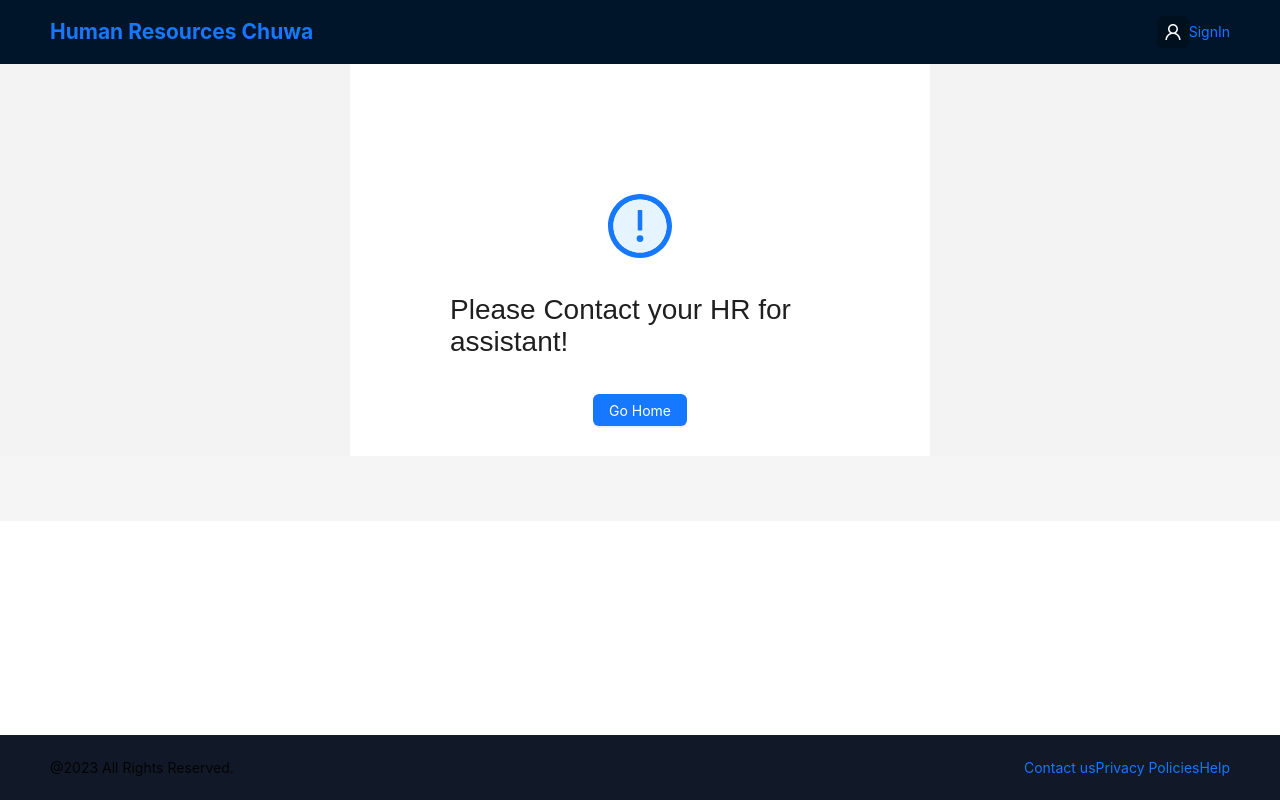
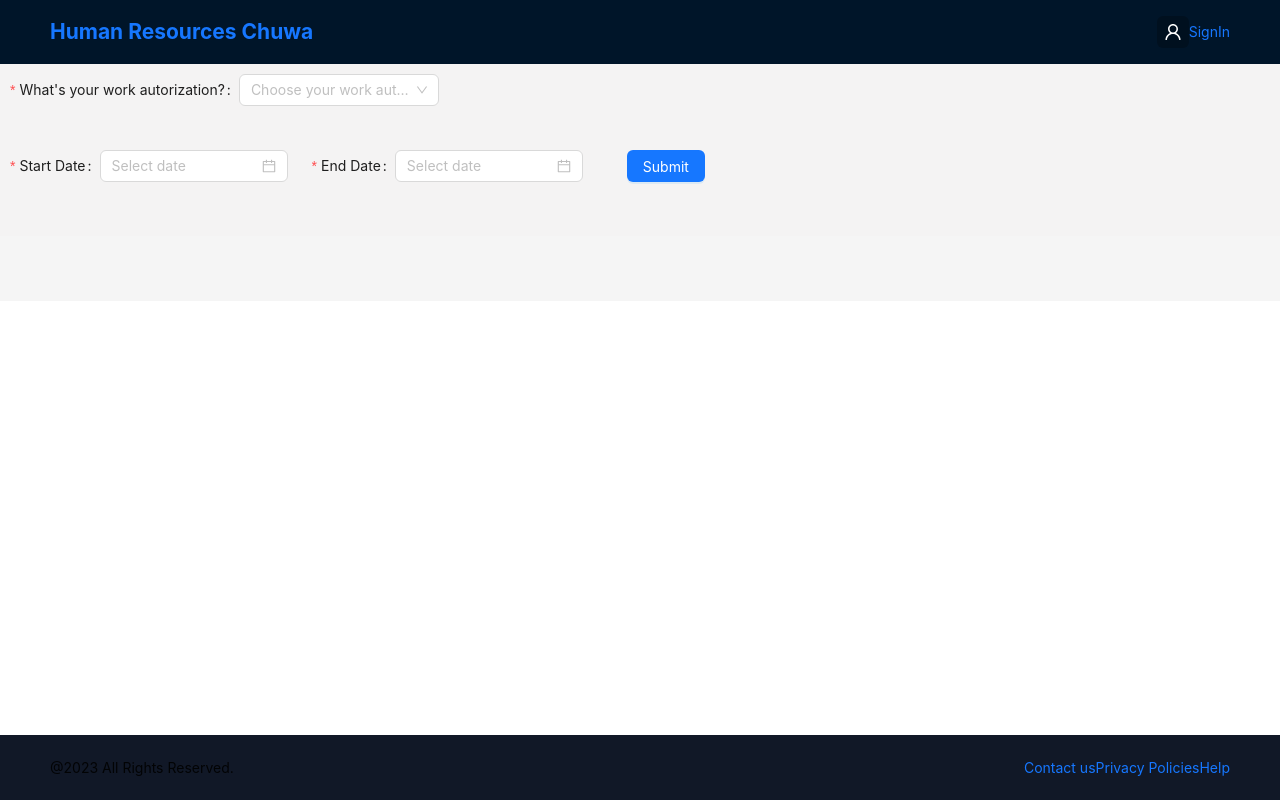
Before and after one commit to xz3426/employee-management-system, a React (Create React App) app: page /test in a window 1280 px wide. Built offline with nearby package versions, Linux system fonts and the light colour scheme.

Commit message:
set up frontend testing framework

```diff
--- a/src/App.js
+++ b/src/App.js
@@ -12,8 +12,10 @@ import Error from "./pages/Error";
 import { useDispatch, useSelector } from "react-redux";
 import { setCurrentUser } from "./app/userSlice";
 import store from "app/store";
-import jwtDecode from "jwt-decode";import OnboardingForm from "./Components/OnboardingForm";
+import jwtDecode from "jwt-decode";
+import OnboardingForm from "./Components/OnboardingForm";
 import Employee from "./pages/Employee";
+import TestOPT from "./pages/Employee/TestOPT";
 
 const { Header, Footer, Content } = Layout;
 
@@ -35,6 +37,7 @@ function App() {
             <Route path="signup" element={<SignUp />} />
             <Route path="signin" element={<SignIn />} />
             <Route path="employee" element={<Employee />} />
+            <Route path="test" element={<TestOPT />} />
             {/* <Route path="employee/visaStatus" element={<VisaStatus />} /> */}
 
             <Route path="*" element={<Error />} />
--- a/src/Components/OnboardingForm/optForm.js
+++ b/src/Components/OnboardingForm/optForm.js
@@ -85,11 +85,13 @@ const fields = {
 
 const props = {
   name: "file",
-  action: "https://run.mocky.io/v3/435e224c-44fb-4773-9faf-380c5e6a2188",
+  // action: "https://run.mocky.io/v3/435e224c-44fb-4773-9faf-380c5e6a2188",
   headers: {
     authorization: "authorization-text",
   },
+  accept: ".pdf",
   label: "Upload your OPT receipt",
+  rules: [{ required: true, message: "Please upload your OPT receipt " }],
   onChange(info) {
     if (info.file.status !== "uploading") {
       console.log(info.file, info.fileList);
@@ -139,7 +141,7 @@ const OPTForm = () => {
 
         {workTitle === "F1" ? (
           <Form.Item label="OPT Receipt Upload:" name="optReceipt">
-            <Upload {...props}>
+            <Upload {...props} customRequest={(info) => {}}>
               <Button icon={<UploadOutlined />}>Click to Upload</Button>
             </Upload>
           </Form.Item>
@@ -163,6 +165,11 @@ const OPTForm = () => {
           >
             <DatePicker onChange={onEndDateChange} />
           </Form.Item>
+          <Form.Item>
+            <Button type="primary" htmlType="submit" style={{ margin: "20px" }}>
+              Submit
+            </Button>
+          </Form.Item>
         </Space>
       </div>
     </Content>
--- /dev/null
+++ b/src/pages/Employee/TestOPT/index.js
@@ -0,0 +1,21 @@
+import React, { useEffect, useState } from "react";
+import useAuth from "hooks/useAuth";
+import { Button, Select, Form, Layout } from "antd";
+import OPTForm from "Components/OnboardingForm/optForm";
+
+const { Content } = Layout;
+
+const TestOPT = () => {
+  onsubmit = (data) => {
+    console.log(data);
+  };
+  return (
+    <Content>
+      <Form onFinish={onsubmit}>
+        <OPTForm />
+      </Form>
+    </Content>
+  );
+};
+
+export default TestOPT;
```
